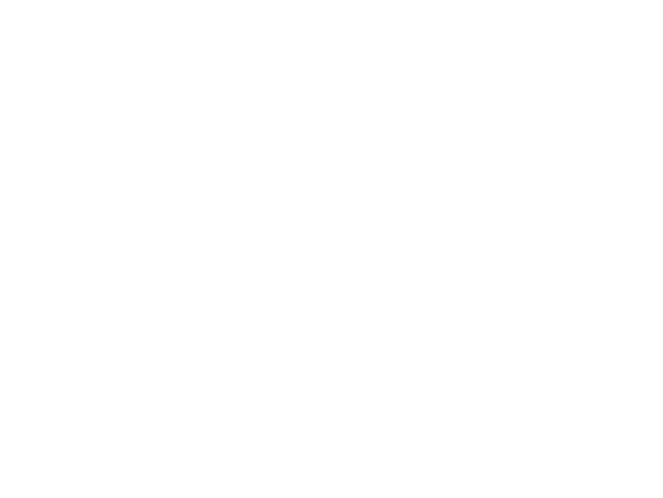
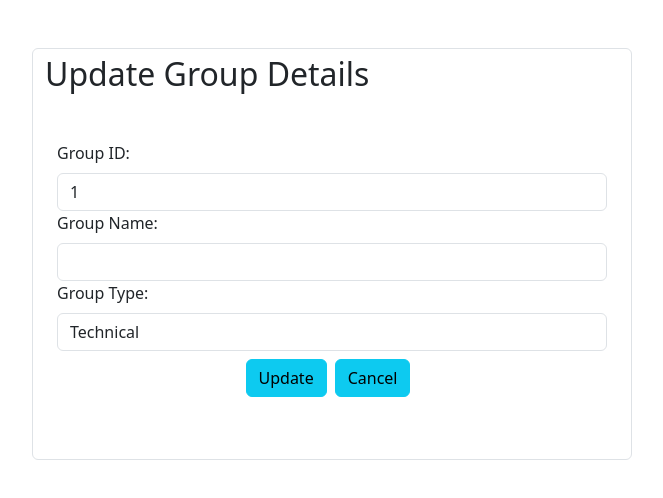
Before and after one commit to rushikeshmachale/company-group-discussion-frontend, a React (Create React App) app: page /admin/dashboard/update/1 in a window 1280 px wide. Before the commit this address had no page. Shown: the top 498 px of the page, without its empty margins (308-971 px from the left). Built offline with nearby package versions, Linux system fonts and the light colour scheme; no server answers; the HTML template or start-up script is replaced by a standard one.

Commit message:
update group, filterdata, date updated

```diff
--- a/src/App.js
+++ b/src/App.js
@@ -23,7 +23,7 @@
         <Route  path='user/dashboard' element={<UserDashBoard  />}/>
         <Route  path='admin/dashboard/create' element={<CreateGroup />}/>
         <Route  path='admin/dashboard/add/:id' element={<AddEmployee />}/>
-        <Route  path='admin/dashboard/update' element={<UpdateGroup  />}/>
+        <Route  path='admin/dashboard/update/:id' element={<UpdateGroup  />}/>
         <Route  path='admin/dashboard/info' element={<Info  />}/>
         <Route  path='user/dashboard/info' element={<Info  />}/>
 
--- a/src/components/DashBoard.js
+++ b/src/components/DashBoard.js
@@ -73,7 +73,7 @@
   };
 
   const handleUpdate = () => {
-    navigate('update');
+    navigate(`update/${selectedGroup.id}`);
   };
 
   const handleLogout = () => {
@@ -85,7 +85,8 @@
       const messageData = {
         text: messageInput,
         group: selectedGroup,
-        employee: employee
+        employee: employee,
+        localDateTime:new Date()
       };
 
       const response = await MessageService.createMessage(messageData);
--- a/src/components/UpdateGroup.js
+++ b/src/components/UpdateGroup.js
@@ -1,37 +1,43 @@
+import { Link, useNavigate, useParams } from "react-router-dom";
+import MessageService from "../services/MessageService";
+import React, { useEffect, useState } from "react";
+import MyGroupService from "../services/MyGroupService";
 
-import {useNavigate} from 'react-router-dom'
-import MessageService from '../services/Message.service';
-import React, { useState } from "react";
+const UpdateGroup = () => {
+  const navigate = useNavigate();
+  const [groupData,setGroupData] = useState([])
 
-const UpdateGroup = () =>{
+  const {id} = useParams()
+  const [group, setGroup] = useState({
+    groupId: "",
+    name: "",
+    department: "",
+  });
 
-  const navigate=useNavigate()
-      const [group,setGroup] = useState({
-        groupId: '',
-        name: '',
-        department: ''
-      })
+  const { groupId, name, department } = group;
 
-      const {groupId,name,department} = group
+  useEffect(()=>{loadGroup()},[])
+  const loadGroup = async () => {
+    const res = await MyGroupService.getGroupById(id);
+    setGroup(res)
+    console.log(res)
+  };
 
-
-      const handleChange=(e)=>{
-          setGroup({...group,[e.target.name]:e.target.value})
+  const handleChange = (e) => {
+    setGroup({ ...group, [e.target.name]: e.target.value });
   };
   const handleSubmit = async (e) => {
     e.preventDefault();
-        const response = await MessageService.updateGroup(group).then(()=>navigate(`/admin/dashboard/add/${groupId}`))
+    const response = await MyGroupService.updateGroup(id,group).then(() =>
+      navigate(`/admin/dashboard`)
+    );
     console.log(response);
-
-      }
+  };
   return (
-
-    <div className='container'>
+    <div className="container">
       <form action="" className="form-control my-5">
         <h2>Update Group Details</h2>
         <div class="container my-5">
-
-
           <form id="updateEmployeeForm">
             <div class="form-group">
               <label for="employeeId">Group ID:</label>
@@ -39,11 +45,11 @@
                 type="text"
                 onChange={handleChange}
                 class="form-control"
-            id="groupId" value={groupId}
+                id="groupId"
+                value={id}
                 name="groupId"
-            required="" >
-
-            </input>
+                required=""
+              ></input>
             </div>
 
             <div class="form-group">
@@ -52,39 +58,44 @@
                 type="text"
                 onChange={handleChange}
                 class="form-control"
-            id="groupName" value={name}
-            name="groupName"
-             required="">
-
-             </input>
-          </div>
-
-          <div class="form-group">
-            <label for="department">Department:</label>
-            <input
-            type="text"
-            onChange={handleChange}
-            class="form-control"
-            id="department" value={department}
-            name="department"
-            required="">
-
-            </input>
+                id="groupName"
+                value={name}
+                name="name"
+                required=""
+              ></input>
             </div>
 
 
-          <div className="text-center">
-            <button type="button" class="btn btn-info " onClick={handleSubmit}>
-            Update Group
-            </button>
+            <div>
+            <label for="type">Group Type:</label>
+            <select className=" form-control" name="type"  value={department} onChange={handleChange} id="type">
+            <option value="#" disabled>Select type</option>
+            <option value="Technical">Technical</option>
+            <option value="Functional">Functional</option>
+            </select>
             </div>
 
+            <div className="text-center">
+              <button
+                type="button"
+                class="btn btn-info "
+                onClick={handleSubmit}
+              >
+                Update
+              </button>
 
+              <Link
+              type="button"
+              class="btn btn-info m-2"
+              to='/admin/dashboard'
+            >
+              Cancel
+            </Link>
+            </div>
           </form>
         </div>
       </form>
     </div>
-
   );
 };
 export default UpdateGroup;
--- a/src/components/UserDashBoard.js
+++ b/src/components/UserDashBoard.js
@@ -1,31 +1,28 @@
 import React, { useEffect, useState } from "react";
 import Cookies from "js-cookie";
-import {  useNavigate } from "react-router-dom";
+import { useNavigate } from "react-router-dom";
 import GroupEmployeeService from "../services/GroupEmployeeService";
 import MessageService from "../services/MessageService";
-import ClearIcon from '@mui/icons-material/Clear';
-import LogoutIcon from '@mui/icons-material/Logout';
-import SendIcon from '@mui/icons-material/Send';
-import DeleteIcon from '@mui/icons-material/Delete';
-import InfoIcon from '@mui/icons-material/Info';
-
-
-
+import ClearIcon from "@mui/icons-material/Clear";
+import LogoutIcon from "@mui/icons-material/Logout";
+import SendIcon from "@mui/icons-material/Send";
+import DeleteIcon from "@mui/icons-material/Delete";
+import InfoIcon from "@mui/icons-material/Info";
 
 const DashBoard = () => {
-
-    const[employee,setEmployee] = useState('');
-    const[groups,setGroups] = useState([]);
-    const[messages,setMessages] = useState([]);
+  const [employee, setEmployee] = useState("");
+  const [groups, setGroups] = useState([]);
+  const [messages, setMessages] = useState([]);
   const [selectedGroup, setSelectedGroup] = useState(null);
-    const [messageInput, setMessageInput] = useState('');
-    const[groupName,setGroupName]=useState('');
+  const [messageInput, setMessageInput] = useState("");
+  const [groupName, setGroupName] = useState("");
+  const [allGroups, setAllGroups] = useState([]);
+  const [searchQuery, setSearchQuery] = useState("");
   const navigate = useNavigate();
 
   useEffect(() => {
-
     const getEmployee = async () => {
-          const employeeData = Cookies.get('employee');
+      const employeeData = Cookies.get("employee");
       if (employeeData) {
         const parsedEmployee = await JSON.parse(employeeData);
         setEmployee(parsedEmployee);
@@ -37,9 +34,9 @@
       try {
         const response = await GroupEmployeeService.getGroupsByEmployeeId(id);
         setGroups(response);
-            Cookies.set('groups', response);
+        Cookies.set("groups", response);
       } catch (error) {
-            console.error('Error fetching groups:', error);
+        console.error("Error fetching groups:", error);
       }
     };
 
@@ -54,7 +51,7 @@
       const response = await MessageService.getMessagesByGroupId(id);
       setMessages(response);
     } catch (error) {
-      console.error('Error fetching messages:', error);
+      console.error("Error fetching messages:", error);
     }
   };
 
@@ -62,45 +59,37 @@
     setSelectedGroup(group);
     fetchMessages(group.id);
     setGroupName(group.name);
-
   };
 
-  const handleInfoClick =async (group) => {
+  const handleInfoClick = async (group) => {
     setSelectedGroup(group);
-    Cookies.set('group',JSON.stringify(group));
-    navigate('info')
+    Cookies.set("group", JSON.stringify(group));
+    navigate("info");
   };
 
-  const handleLogout=()=>{
-    setEmployee('')
-    navigate('/')
-  }
+  const handleLogout = () => {
+    setEmployee("");
+    navigate("/");
+  };
 
-  const handleSend=async()=>{
-
+  const handleSend = async () => {
     try {
-      console.log("slected group",selectedGroup);
+      console.log("slected group", selectedGroup);
       const messageData = {
-        text:messageInput,
-        group:selectedGroup,
-        employee:employee
+        text: messageInput,
+        group: selectedGroup,
+        employee: employee,
+        localDateTime: new Date(),
       };
 
       const response = await MessageService.createMessage(messageData);
       console.log(response);
-      setMessages([...messages,response]);
-      setMessageInput('')
-
-
+      setMessages([...messages, response]);
+      setMessageInput("");
     } catch (error) {
-
       console.error("Error Sending Message");
-
     }
-
-
-  }
-
+  };
 
   const handleDeleteMessage = async (id) => {
     try {
@@ -114,55 +103,69 @@
     }
   };
 
-
+  const handleSearch = (e) => {
+    setSearchQuery(e.target.value);
+  };
+  const filteredGroups = groups.filter(
+    (group) =>
+      group.name.toLowerCase().includes(searchQuery.toLowerCase()) ||
+      group.type.toLowerCase().includes(searchQuery.toLowerCase())
+  );
   return (
     <div>
       <div className="container-fluid h-100">
         <div className="row h-100">
-
           <div className="col-12 top-div d-flex align-items-center justify-content-between px-3">
             <div className="w-25">
-                <span>Hello  {employee.username}!</span>
+              <span>Hello {employee.username}!</span>
             </div>
             <div className="w-75 text-left d-flex align-items-center justify-content-between">
               <span>{groupName}</span>
               <div>
-
                 <InfoIcon
                   className="icon-button"
-            fontSize="large" onClick={()=>handleInfoClick(selectedGroup)}/>
+                  fontSize="large"
+                  onClick={() => handleInfoClick(selectedGroup)}
+                />
 
                 <LogoutIcon
                   className="icon-button"
-            fontSize="large" onClick={handleLogout} />
-
+                  fontSize="large"
+                  onClick={handleLogout}
+                />
               </div>
             </div>
           </div>
 
-
-
-
           <div className="col-md-3 sidebar">
             <div className="px-3 py-4 d-flex flex-column justify-content-between sidebartable">
               <div>
-      <input type="text" className="form-control mb-3" placeholder="Search..." />
+                <input
+                  type="text"
+                  className="form-control mb-3"
+                  placeholder="Search..."
+                  value={searchQuery}
+                  onChange={handleSearch}
+                />
                 <table className="table table-hover">
                   <tbody>
-          {groups.map((group) => (
-            <tr key={group.id} onClick={() => handleGroupClick(group)}
-            className={selectedGroup && selectedGroup.id === group.id ? 'table-success' : ''}>
-
-              <td >{group.name}</td>
-              <td>{group.type}</td>
-
+                    {filteredGroups.map((group) => (
+                      <tr
+                        key={group.id}
+                        onClick={() => handleGroupClick(group)}
+                        className={
+                          selectedGroup && selectedGroup.id === group.id
+                            ? "table-success"
+                            : ""
+                        }
+                      >
+                        <td>{group.name}</td>
+                        <td>{group.type==="Technical" ?(<sup  className=" float-start my-1">Technical</sup>):(<sup className=" float-start my-1">Functional</sup>)}</td>
                       </tr>
                     ))}
                   </tbody>
                 </table>
               </div>
-
-
             </div>
           </div>
 
@@ -170,20 +173,36 @@
             <div className="chat-messages">
               {messages ? (
                 messages.map((message, index) => (
-        <div key={index} className={`message ${message.employee.id === employee.id ? 'sent' : 'received'}`}>
-          <div className={`message-content ${message.employee.id === employee.id ? 'sent-message' : 'received-message'} p-3 rounded mb-2`}>
+                  <div
+                    key={index}
+                    className={`message ${
+                      message.employee.id === employee.id ? "sent" : "received"
+                    }`}
+                  >
+                    <div
+                      className={`message-content ${
+                        message.employee.id === employee.id
+                          ? "sent-message"
+                          : "received-message"
+                      } p-3 rounded mb-2`}
+                    >
                       <div className="message-info d-flex justify-content-between align-items-center mb-1">
-              <span className="message-sender fw-bold">{message.employee.id === employee.id ? 'You' : message.employee.username}</span>
-              <span className="message-timestamp text-muted">{new Date(message.localDateTime).toLocaleString()}</span>
-              { message.employee.id === employee.id  &&(
-               <DeleteIcon style={{ fontSize: '16px', color: 'red' } } onClick={()=> handleDeleteMessage(message.id)}></DeleteIcon>)
-              }
-
-
+                        <span className="message-sender fw-bold">
+                          {message.employee.id === employee.id
+                            ? "You"
+                            : message.employee.username}
+                        </span>
+                        <span className="message-timestamp text-muted">
+                          {new Date(message.localDateTime).toLocaleString()}
+                        </span>
+                        {message.employee.id === employee.id && (
+                          <DeleteIcon
+                            style={{ fontSize: "16px", color: "red" }}
+                            onClick={() => handleDeleteMessage(message.id)}
+                          ></DeleteIcon>
+                        )}
                       </div>
-            <div className="message-text">
-              {message.text}
-            </div>
+                      <div className="message-text">{message.text}</div>
                     </div>
                   </div>
                 ))
@@ -191,9 +210,6 @@
                 <div className="alert alert-info">No messages available</div>
               )}
             </div>
-
-
-
 
             <div className="d-flex">
               <input
@@ -205,19 +221,15 @@
               />
               <SendIcon
                 className="icon-button"
-          fontSize="large" onClick={handleSend}/>
-
+                fontSize="large"
+                onClick={handleSend}
+              />
             </div>
           </div>
-
         </div>
-
-
       </div>
-
     </div>
-  )
+  );
 };
 
-
 export default DashBoard;
--- a/src/services/MyGroupService.js
+++ b/src/services/MyGroupService.js
@@ -9,7 +9,7 @@
   },
 
   getGroupById: async (id) => {
-    const response = await axios.get(`${BASE_URL}/groups/${id}`);
+    const response = await axios.get(`${BASE_URL}/${id}`);
     return response.data;
   },
 
@@ -18,8 +18,8 @@
     return response.data;
   },
 
-  updateGroup: async (group) => {
-    const response = await axios.put(`${BASE_URL}/groups/${group.id}`, group);
+  updateGroup: async (id,group) => {
+    const response = await axios.put(`${BASE_URL}/${id}`, group);
     return response.data;
   },
 
```
Lines whose indentation alone changed are shown as unchanged.
